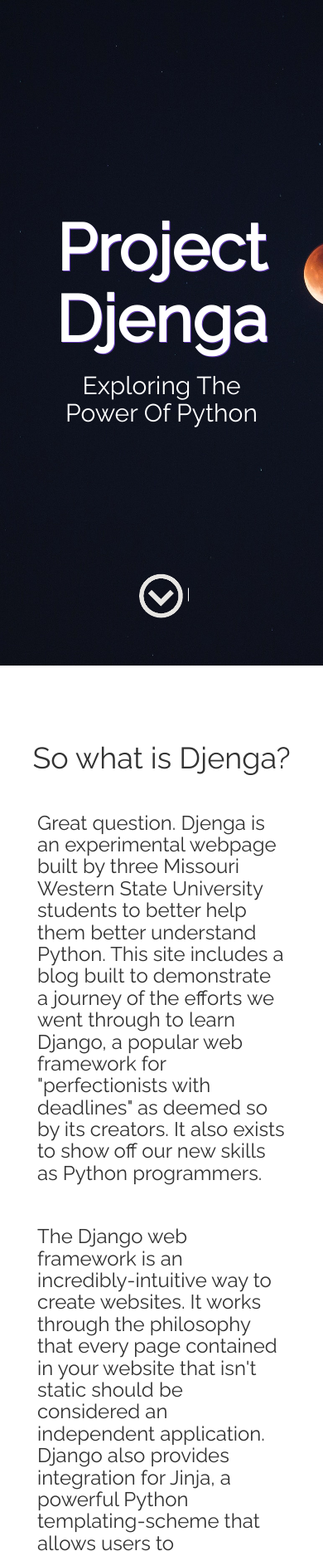
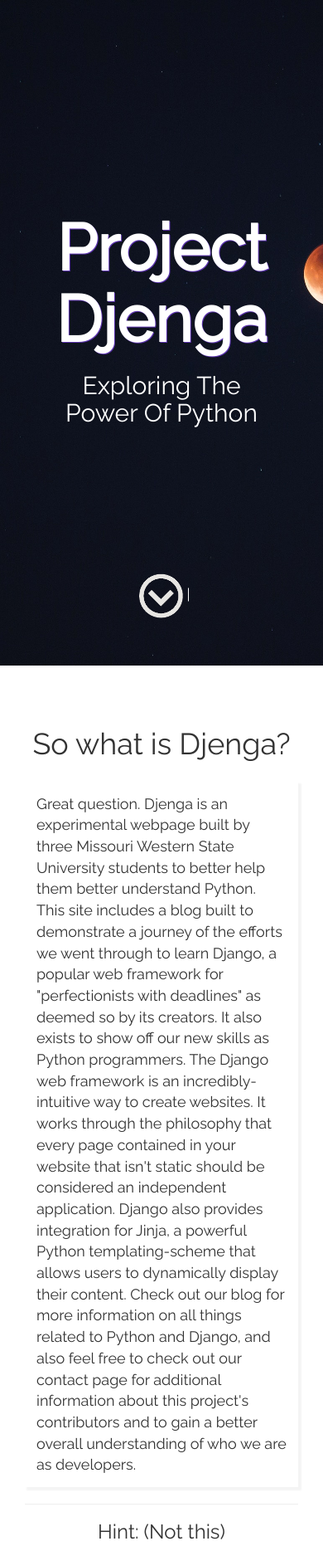
Before and after one commit to amorehead/projectdjenga, a Django app: page / in a window 390 px wide. Shown: the part 42-1911 px from the top of the page at 83% size. Run offline with Django 3.2, Linux system fonts and the light colour scheme; some libraries are stand-ins or nearby versions; grey boxes are pictures that could not be loaded.

Commit message:
changed homepage

```diff
--- a/webapp/static/webapp/css/bodyHome.css
+++ b/webapp/static/webapp/css/bodyHome.css
@@ -1,8 +1,9 @@
 .aboutDjenga{
-  padding-top:22px;
+  padding-top:5px;
 }
 
 .answerQ{
+
   padding: 15px;
 }
 
@@ -10,3 +11,9 @@
   padding-top:70px;
   padding:12px;
 }
+
+#aboutDjango_text{
+  padding:14px;
+  box-shadow: 3px 3px 2px 1px #f4f4f4;
+  font-size: 18px;
+}
--- a/webapp/templates/webapp/home.html
+++ b/webapp/templates/webapp/home.html
@@ -1,8 +1,4 @@
-{% extends "webapp/header.html" %}
-{% block content %}
-{% include "webapp/navigation.html" %}
- {% endblock %}
- {% block body %}
+{% extends "webapp/header.html" %} {% block content %} {% include "webapp/navigation.html" %} {% endblock %} {% block body %}
 
 <div class="container">
   <div class="row aboutDjenga">
@@ -10,20 +6,27 @@
       <h1 id="homePageQ"> So what is Djenga? </h1>
     </div>
   </div>
+</div>
 
+<div class="container">
   <div class="row answerQ">
-    <div class="col-md-12">
-      <div class="container">
-        <h3> Great question. Djenga is an experimental webpage built by three Missouri Western State University students to better help them better understand Python. This site includes a blog built to demonstrate a journey of the efforts we went through to learn Django, a popular web framework for "perfectionists with deadlines" as deemed so by its creators. It also exists to show off our new skills as Python programmers.</h3>
-      </br>
+    <div class="col-md-6">
+      <p id="aboutDjango_text"> Great question. Djenga is an experimental webpage built by three Missouri Western State University students to better help them better understand Python. This site includes a blog built to demonstrate a journey of the efforts we went through to
+        learn Django, a popular web framework for "perfectionists with deadlines" as deemed so by its creators. It also exists to show off our new skills as Python programmers. The Django web framework is an incredibly-intuitive way to create websites.
+        It works through the philosophy that every page contained in your website that isn't static should be considered an independent application. Django also provides integration for Jinja, a powerful Python templating-scheme that allows users to dynamically
+        display their content. Check out our blog for more information on all things related to Python and Django, and also feel free to check out our contact page for additional information about this project's contributors and to gain a better overall
+        understanding of who we are as developers.</p>
+      <hr>
+    </div>
 
-
-        <h3>The Django web framework is an incredibly-intuitive way to create websites. It works through the philosophy that every page contained in your website that isn't static should be considered an independent application. Django also provides integration for Jinja, a powerful Python templating-scheme that allows users to dynamically display their content. Check out our blog for more information on all things related to Python and Django, and also feel free to check out our contact page for additional information about this project's contributors and to gain a better overall understanding of who we are as developers.</h3>
-        <hr>
+    <div class="col-md-6">
+      <h3 class="text-center">Hint: (Not this) </h3>
+      <div style="position:relative;height:0;padding-bottom:36.11%"><iframe src="https://www.youtube.com/embed/QbmDpEhAp48?ecver=2" style="position:absolute;width:100%;height:420px;left:0" width="997" height="360" frameborder="0" gesture="media" allow="encrypted-media" allowfullscreen></iframe></div>
+    </div>
 
   </div>
 </div>
-  </div>
+
 
 <div class="col-md-12 text-center">
   <span id="contribute">
```
Also changed, not shown: blog/templates/blog/blog.html (+10 -15 lines), webapp/static/webapp/css/blog.css (+5 -3 lines). Lines whose indentation alone changed are shown as unchanged.
